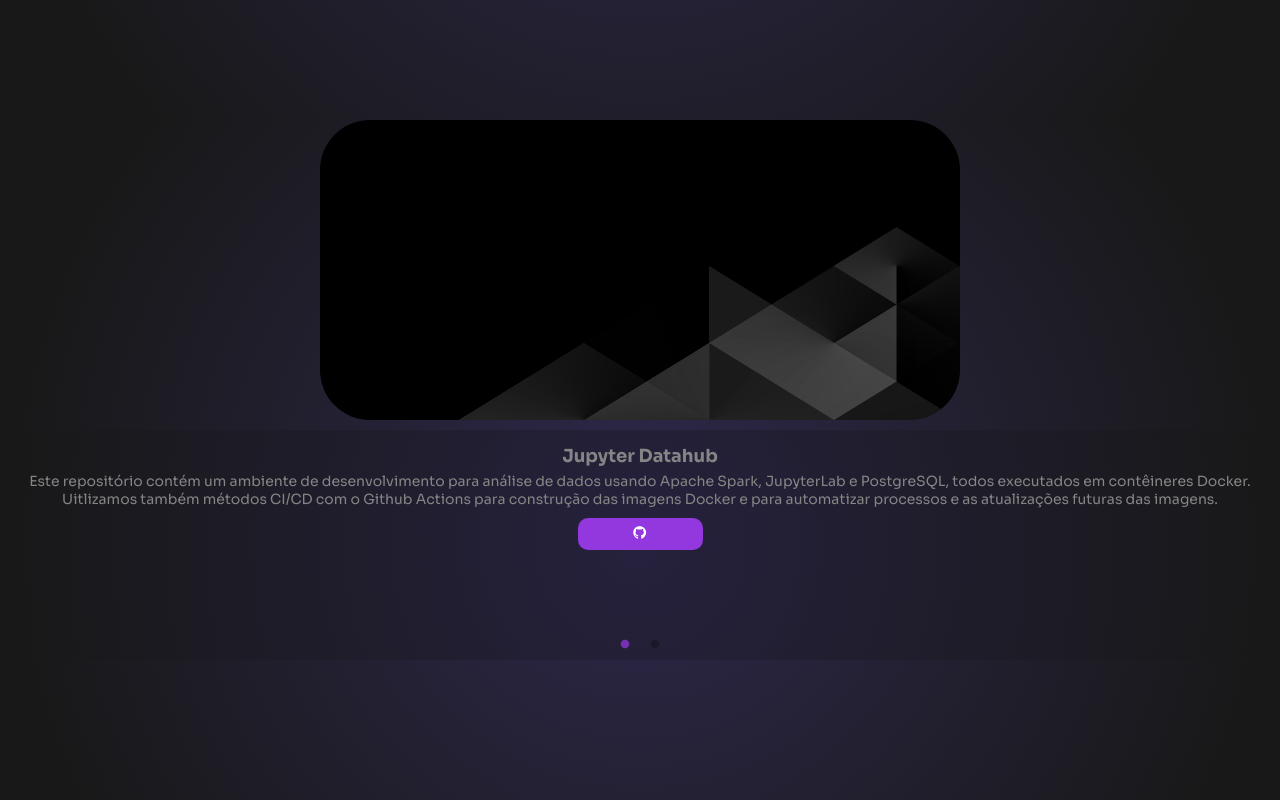
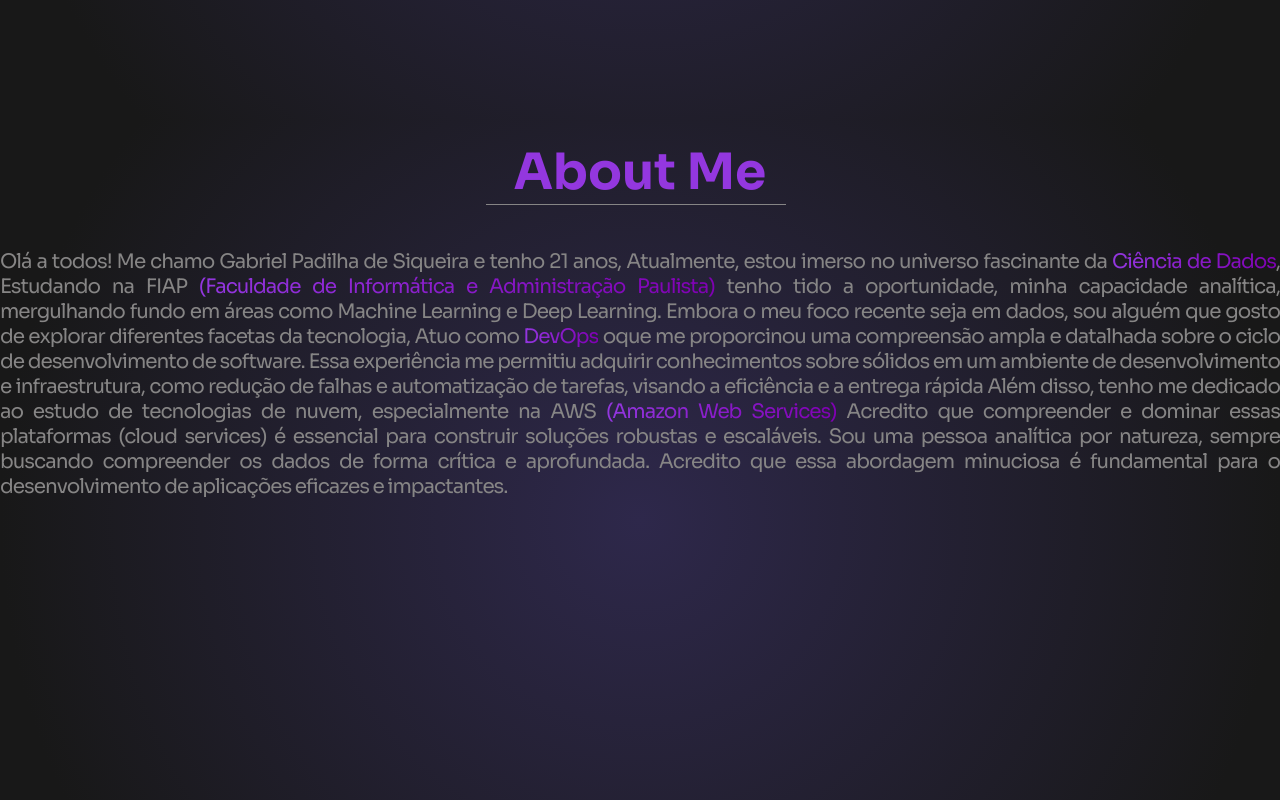
Before and after one commit to Padzx/padzx_portfolio_v1, a React (Vite) app: page / in a window 1280 px wide. Shown: the part 1480-2280 px from the top of the page. Built offline with nearby package versions, Linux system fonts and the light colour scheme.

Commit message:
Update&Portfolio

```diff
--- a/src/App.jsx
+++ b/src/App.jsx
@@ -4,6 +4,7 @@
 import Branding from './components/branding/branding';
 import Navbar from './components/navbar/navbar';
 import Projects from './components/projects/projects';
+import Aboutme from './components/aboutme/aboutme';
 
 export default function App() {
   return (
@@ -16,6 +17,9 @@
         <Branding />
       </section>
       <section>
+        <Aboutme />
+      </section>
+      <section>
         <Projects />
       </section>
     </div>
--- a/src/components/aboutme/aboutme.jsx
+++ b/src/components/aboutme/aboutme.jsx
@@ -7,27 +7,37 @@
 
 const Aboutme = () => {
     return (
-        <section className="aboutme">
+        <div className="aboutme">
             <Container>
                 <Row>
-                    <Col className="my-4">
-                        <div className="title-container">
+                    <Col className="wrapper">
+                        <div className="titleContainer">
                             <h2>About Me</h2>
                             <hr />
                         </div>
-                        <p>Olá a todos! Me chamo Gabriel Padilha de Siqueira e tenho 21 anos, Atualmente, estou imerso no universo fascinante da Ciência de Dados, estudando na FIAP
-                            <span className='purple-text'>(Faculdade de Informática e Administração Paulista)</span> Aqui, tenho tido a oportunidade,minha capacidade analítica, mergulhando fundo em áreas como
-                            machine learning e deep learning. Embora o meu foco principal seja <span className='purple-text'>Data Science</span>, sou  sou alguém que gosta de explorar diferentes facetas da tecnologia.
-                            Auto como <span className='purple-text'>DevOps</span>, oque me proporcinou uma compreensão ampla e datalhada sobre o ciclo de desenvolvimento de software. Essa experiência me permitiu
-                            adquirir conhecimentos sobre sólidos em um ambiente de desenvolvimento e infraestrutura, como redução de falhas e automatização de tarefas, visando a eficiência
-                            e a entrega rápida.
-                            Além disso, tenho me dedicado ao estudo de tecnologias de nuvem, especialmente na <span className="purple-text">AWS (Amazon Web Services)</span>. Acredito que compreender e dominar essas plataformas (cloud services) é essencial para construir soluções robustas e escaláveis.
-                            Sou uma pessoa analítica por natureza, sempre buscando compreender os dados de forma crítica e aprofundada. Acredito que essa abordagem minuciosa é fundamental para o desenvolvimento de aplicações eficazes e impactantes.
-                        </p>
+                        <div className='textContainer'>
+                            <p>
+                            Olá a todos! Me chamo Gabriel Padilha de Siqueira e tenho 21 anos,
+                            Atualmente, estou imerso no universo fascinante da <span className='purple-text'>Ciência de Dados</span>,
+                            Estudando na FIAP <span className='purple-text'>(Faculdade de Informática e Administração Paulista)</span> tenho tido a oportunidade, minha capacidade analítica, mergulhando fundo
+                            em áreas como Machine Learning e Deep Learning. Embora o meu foco recente
+                            seja em dados, sou alguém que gosto de explorar diferentes facetas da tecnologia,
+                            Atuo como <span className='purple-text'>DevOps</span> oque me proporcinou uma compreensão ampla e datalhada sobre o ciclo
+                            de desenvolvimento de software. Essa experiência me permitiu adquirir conhecimentos sobre
+                            sólidos em um ambiente de desenvolvimento e infraestrutura, como redução de falhas e automatização
+                            de tarefas, visando a eficiência e a entrega rápida Além disso, tenho me dedicado ao estudo de
+                            tecnologias de nuvem, especialmente na AWS <span className='purple-text'>(Amazon Web Services)</span> Acredito que compreender e dominar
+                            essas plataformas (cloud services) é essencial para construir soluções robustas e escaláveis. Sou uma
+                            pessoa analítica por natureza, sempre buscando compreender os dados de forma crítica e aprofundada.
+                            Acredito que essa abordagem minuciosa é fundamental para o desenvolvimento de aplicações eficazes e
+                            impactantes.
+
+                            </p>
+                        </div>
                     </Col>
                 </Row>
             </Container>
-        </section>
+        </div>
     );
 }
 
--- a/src/components/aboutme/aboutme.scss
+++ b/src/components/aboutme/aboutme.scss
@@ -1,4 +1,5 @@
 @import "../../index.scss";
+
 
 .aboutme {
     $color-1: rgb(46, 40, 75);
@@ -7,39 +8,52 @@
     background: radial-gradient(circle farthest-side, $color-1, $color-2);
     height: 100vh;
     display: flex;
-    padding-top: 30px;
     justify-content: center;
     align-items: flex-start;
     text-align: center;
 
-    h2 {
-        margin-bottom: 1px;
-        font-size: 3rem;
-        color: #9337df;
 
-        @include mobile {
-            font-size: 2rem;
+    .wrapper {
+
+        padding-top: 20px;
+        position: relative;
+
+        .titleContainer {
+
+            h2 {
+                font-size: 50px;
+                color: #9337df;
+
+            }
+
+            hr {
+                width: 300px;
+                border: none;
+                left: 38%;
+                border-top: 0.5px solid rgb(134, 133, 133);
+                position: absolute;
+
+                @include mobile {
+                    width: 280px;
+                    left: 17%;
+                }
+            }
         }
-    }
 
-    hr {
-        width: 20%;
-        position: relative;
-        left: 40%;
 
-        @include mobile {
-            width: 40%;
-            left: 30%;
-        }
-    }
+        .textContainer {
 
-    p {
-        margin-top: 65px;
-        color: rgb(134, 133, 133);
+            padding-top: 45px;
+            color: rgb(134, 133, 133);
+            font-size: 20px;
+            text-align: justify;
+            letter-spacing: -1px;
 
-        @include mobile {
-            font-size: 0.8rem;
-            margin-top: 30px;
+
+            @include mobile {
+                font-size: 20px;
+            }
+
         }
     }
 
```
